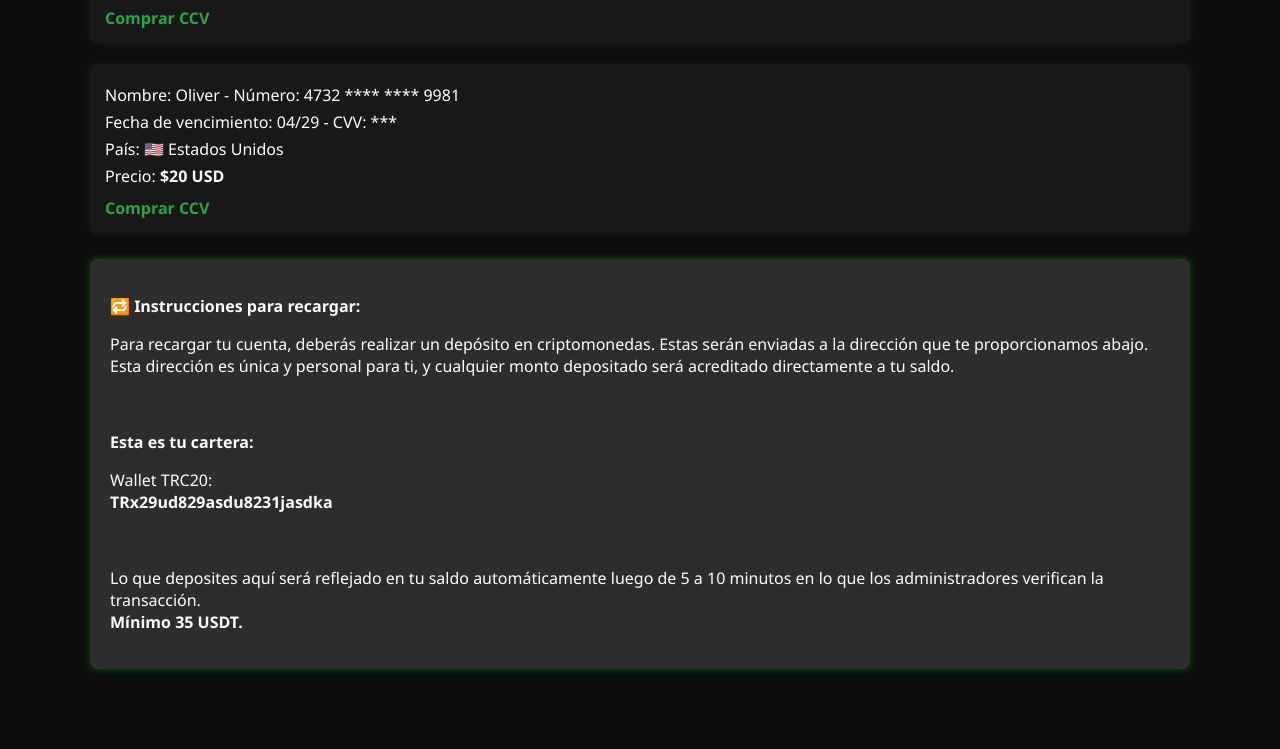
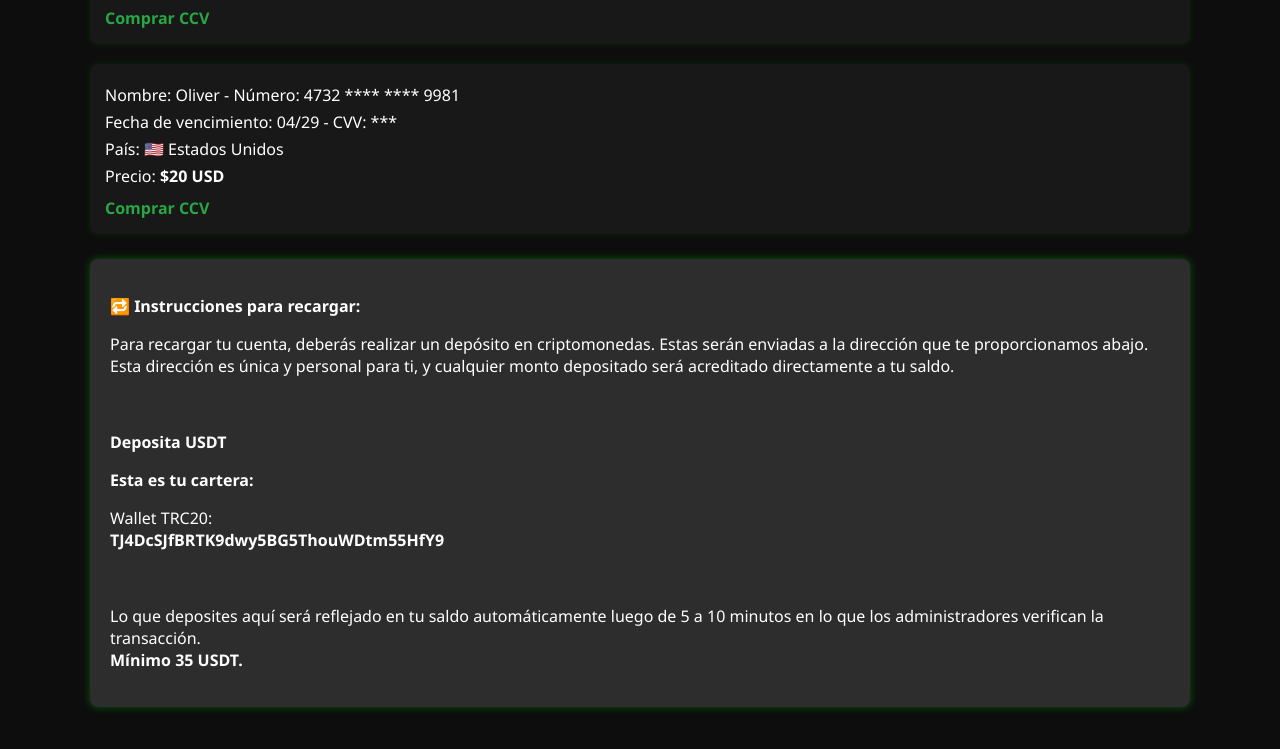
Before and after one commit to CCCONET/CCCONET, a plain HTML site: page index.html in a window 1280 px wide. Shown: the part 1393-2142 px from the top of the page. Before the commit the page ends 2112 px from the top, so only its background shows below. Drawn offline with Linux system fonts and the light colour scheme.

Commit message:
Update index.html

```diff
--- a/index.html
+++ b/index.html
@@ -122,8 +122,9 @@
         <p><strong>🔁 Instrucciones para recargar:</strong></p>
         <p>Para recargar tu cuenta, deberás realizar un depósito en criptomonedas. Estas serán enviadas a la dirección que te proporcionamos abajo. Esta dirección es única y personal para ti, y cualquier monto depositado será acreditado directamente a tu saldo.</p>
         <br>
+        <p><strong>Deposita USDT</strong>
         <p><strong>Esta es tu cartera:</strong></p>
-        <p>Wallet TRC20: <br><strong>TRx29ud829asdu8231jasdka</strong></p>
+        <p>Wallet TRC20: <br><strong>TJ4DcSJfBRTK9dwy5BG5ThouWDtm55HfY9</strong></p>
         <br>
         <p>Lo que deposites aquí será reflejado en tu saldo automáticamente luego de 5 a 10 minutos en lo que los administradores verifican la transacción.<br>
         <strong>Mínimo 35 USDT.</strong></p>
```
